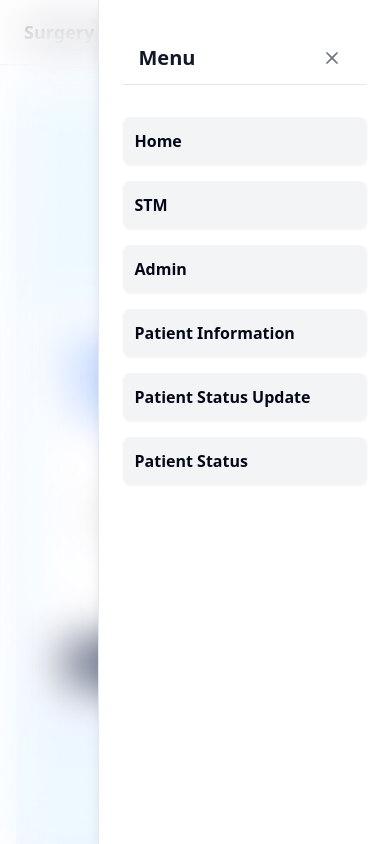
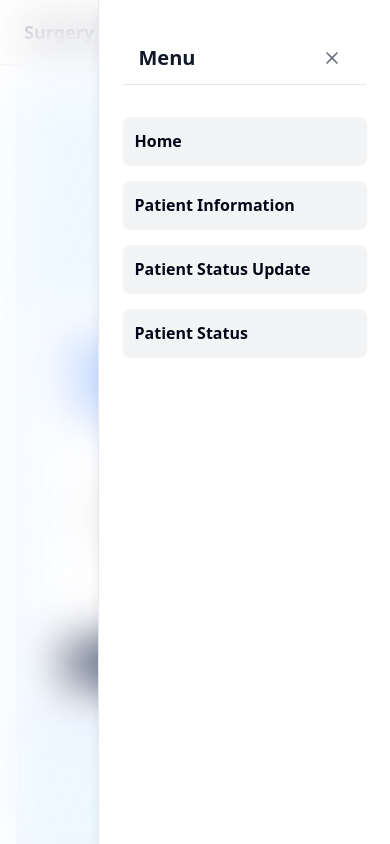
Before and after one commit to chingu-voyages/V56-tier1-team-01, a React (Vite) app: page / in a window 390 px wide. Both pictures are taken after a click on the button 346 px from the left and 32 px from the top of the page. Shown: the top 844 px of the page. Built offline with nearby package versions, Linux system fonts and the light colour scheme.

Commit message:
add: mobile nav button for profile and logout

```diff
--- a/src/components/layout/Header.jsx
+++ b/src/components/layout/Header.jsx
@@ -45,35 +45,6 @@ export default function Header() {
                 Home
               </NavLink>
             </NavigationMenuItem>
-            {/* <NavigationMenuItem>
-              <NavLink
-                to='/stm-home'
-                className={({ isActive }) =>
-                  `px-4 py-2 rounded-lr transition-all duration-300 ease-in-out transform hover:shadow-md ${
-                    isActive
-                      ? 'bg-black text-white shadow-lg scale-105'
-                      : 'text-gray-700 hover:bg-gray-100 hover:text-black hover:-translate-y-0.5 hover:scale-105'
-                  }`
-                }
-              >
-                STM
-              </NavLink>
-            </NavigationMenuItem>
-
-            <NavigationMenuItem>
-              <NavLink
-                to='/admin-home'
-                className={({ isActive }) =>
-                  `px-4 py-2 rounded-lr transition-all duration-300 ease-in-out transform hover:shadow-md ${
-                    isActive
-                      ? 'bg-black text-white shadow-lg scale-105'
-                      : 'text-gray-700 hover:bg-gray-100 hover:text-black hover:-translate-y-0.5 hover:scale-105'
-                  }`
-                }
-              >
-                Admin
-              </NavLink>
-            </NavigationMenuItem> */}
 
             <NavigationMenuItem>
               <NavLink
@@ -125,12 +96,12 @@ export default function Header() {
             </NavigationMenuItem>
 
               {isAuthenticated && (
-                <NavigationMenuItem className='relative transform hover:scale-105 transition-all duration-200'>
+                <NavigationMenuItem>
                   <NavigationMenuTrigger>
                     {userAccess === 'admin' ? 'Admin' : userAccess === 'team' ? 'Surgery Team Member' : null}
                   </NavigationMenuTrigger>
                     <NavigationMenuContent>
-                      <ul className='flex flex-col gap-4 px-2 py-4 w-[150px]'>
+                      <ul className='flex flex-col gap-4 px-2 py-4 w-[160px]'>
                         <li>
                           <NavigationMenuLink>
                             <NavLink
@@ -205,6 +176,7 @@ export default function Header() {
                   Home
                 </NavLink>
               </SheetClose>
+              {isAuthenticated && userAccess === 'team' && (
                 <SheetClose asChild>
                   <NavLink
                     to='/stm-home'
@@ -216,9 +188,12 @@ export default function Header() {
                       }`
                     }
                   >
-                  STM
+                    STM Home
                   </NavLink>
                 </SheetClose>
+              )}
+
+              {isAuthenticated && userAccess === 'admin' && (
                 <SheetClose asChild>
                   <NavLink
                     to='/admin-home'
@@ -230,13 +205,19 @@ export default function Header() {
                       }`
                     }
                   >
-                  Admin
+                    Admin Home
                   </NavLink>
                 </SheetClose>
+              )}
 
               <SheetClose asChild>
                 <NavLink
-                  to='/patient-information'
+                  to={isAuthenticated && userAccess === 'admin' ? '/patient-information' : isAuthenticated && userAccess === 'team' ? '#' : '/login'}
+                onClick={e => {
+                  if (isAuthenticated && userAccess !== 'admin') {
+                    alert('Must have admin access to view this page.');
+                  }
+                }}
                   className={({ isActive }) =>
                     `text-lg transition-all duration-300 ease-out p-3 rounded-lg transform hover:scale-105 hover:shadow-sm ${
                       isActive
@@ -276,6 +257,17 @@ export default function Header() {
                   Patient Status
                 </NavLink>
               </SheetClose>
+              {isAuthenticated && (
+                <SheetClose asChild>
+                  <NavLink
+                    to='/'
+                    onClick={logout}
+                    className='text-lg transition-all duration-300 ease-out p-3 rounded-lg transform hover:scale-105 hover:shadow-sm text-red-500 hover:bg-gray-100 hover:text-black'
+                  >
+                    Logout
+                  </NavLink>
+                </SheetClose>
+              )}
             </nav>
           </SheetContent>
         </Sheet>
```
Lines whose indentation alone changed are shown as unchanged.
